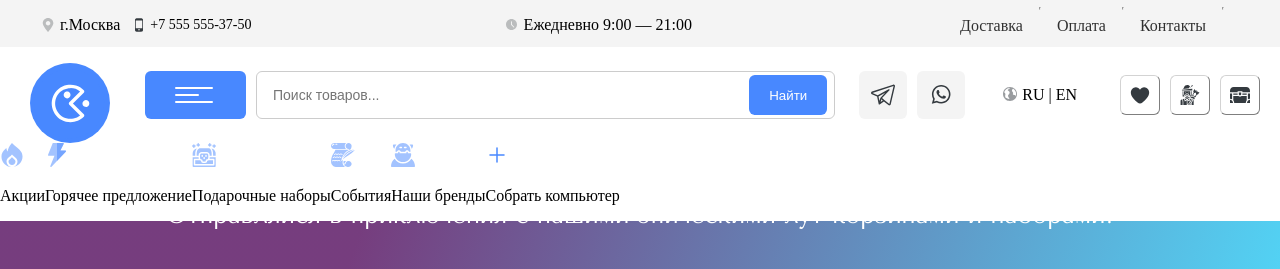
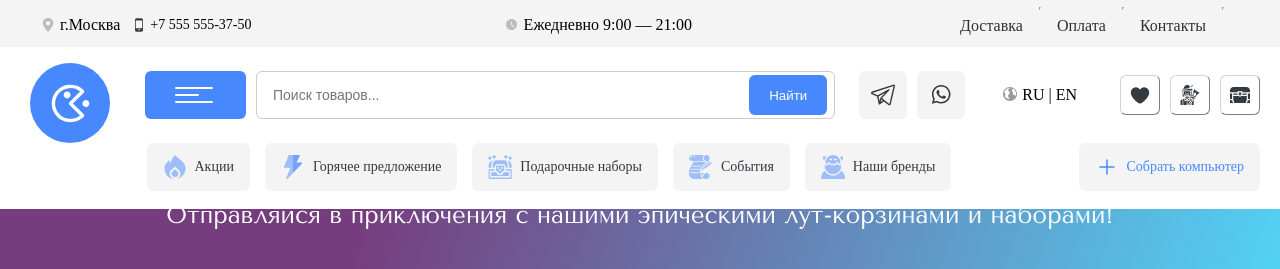
Before and after one commit to Unkno394/IDK, a plain HTML site: page index.html in a window 1280 px wide. Shown: the top 269 px of the page. Drawn offline with nearby package versions, Linux system fonts and the light colour scheme.

Commit message:
вся шапка для десктопа сделана

```diff
--- a/styles.css
+++ b/styles.css
@@ -650,5 +650,94 @@ text-align: center;
 background-color: #ffff;
 }
 
+.select-one-desktop {
+  display: flex;
+  align-items: center;
+  background-color: #F4F4F4;
+  padding: 8px 12px;
+  border-radius: 6px;
+  margin-right: 8px; /* промежуток между кнопками */
+  font-size: 14px;
+  color: #000;
+  white-space: nowrap;
+}
+
+.threeheader-desktop {
+  display: flex;
+  justify-content: space-between; /* Изменено с center на space-between */
+  align-items: center;
+  padding: 0px 130px 18px 139px; /* Отступы слева и справа */
+  background: white;
+  flex-wrap: wrap;
+}
+
+.select-one-desktop {
+  background-color: #F4F4F4;
+  border-radius: 6px;
+  min-height: 48px;
+  display: flex;
+  align-items: center;
+  padding: 0 16px;
+  cursor: pointer;
+  transition: background-color 0.2s;
+  flex: 0 0 auto; /* Запрещаем растягивание и сжатие */
+  margin: 0 7.5px; /* Половина от желаемого gap (15px/2) */
+}
+
+.select-one-desktop:hover {
+  background-color: #e0e0e0;
+}
+
+.one-desktop {
+  display: flex;
+  align-items: center;
+  gap: 8px; /* Расстояние между иконкой и текстом */
+}
+
+.one-desktop svg {
+  flex-shrink: 0; /* Запрещаем сжатие иконки */
+}
+
+.one-desktop p {
+  margin: 0;
+  color: #343A3F;
+  font-size: 14px;
+  white-space: nowrap; /* Запрещаем перенос текста */
+}
+
+.Build-computer-desktop {
+  background-color: #F4F4F4;
+  border-radius: 6px;
+  min-height: 48px;
+  display: flex;
+  align-items: center;
+  padding: 0 16px;
+  cursor: pointer;
+  transition: background-color 0.2s;
+  flex: 0 0 auto; /* Запрещаем растягивание и сжатие */
+  margin-left: auto;
+  margin-right: -110px;
+}
+
+.Build-computer-desktop:hover {
+  background-color: #e0e0e0;
+}
+
+.content-desktop {
+  display: flex;
+  align-items: center;
+  gap: 8px;
+}
+
+.content-desktop svg {
+  flex-shrink: 0;
+}
+
+.content-desktop p {
+  margin: 0;
+  color: #4888FF;
+  font-size: 14px;
+  white-space: nowrap;
+}
 
 }
```
